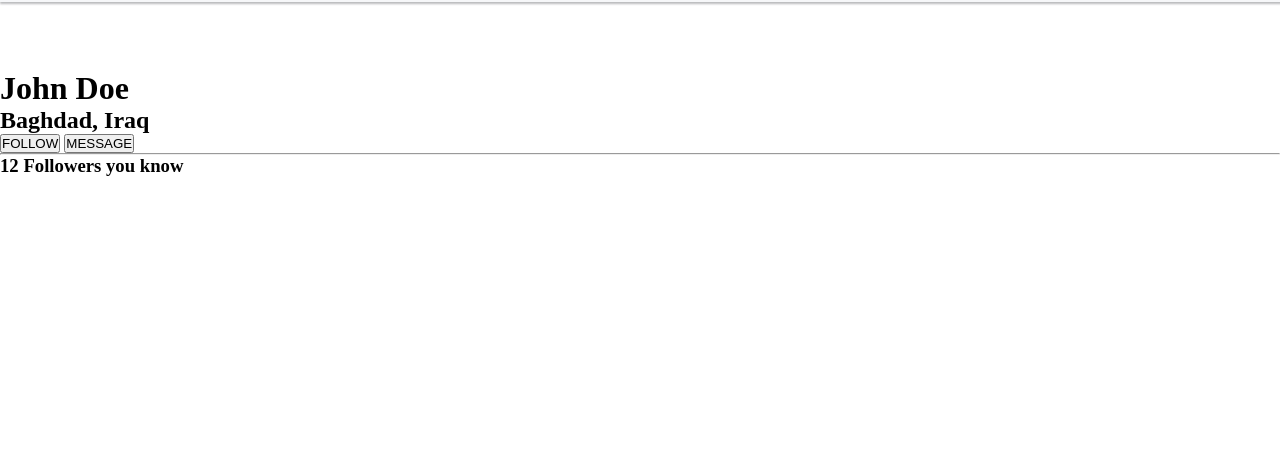
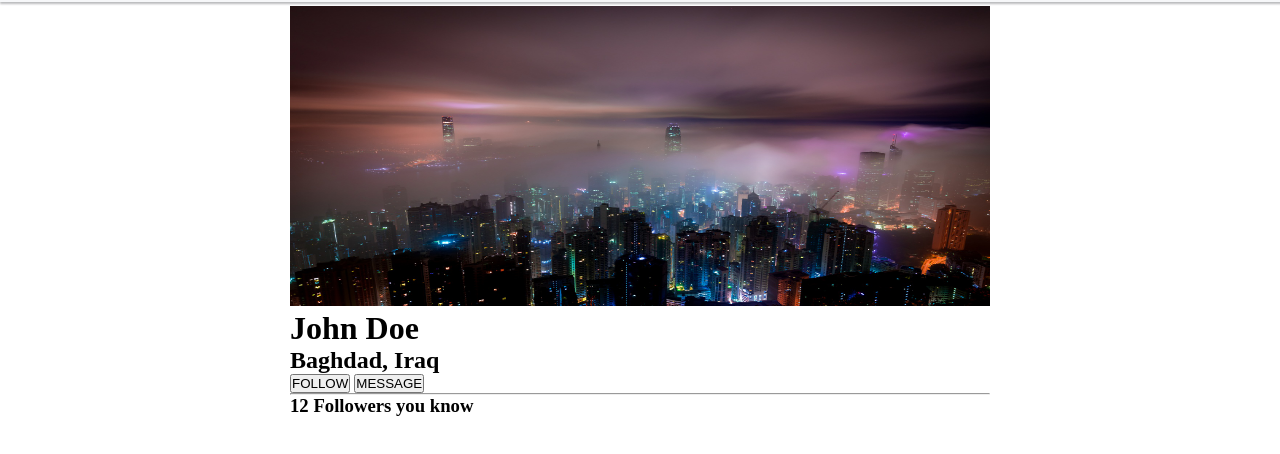
Before and after one commit to xxzozoxx/baghdad-assignment-3, a plain HTML site: page index.html in a window 1280 px wide. Shown: the part 58-512 px from the top of the page. Drawn offline with Linux system fonts and the light colour scheme.

Commit message:
added cover photo

```diff
--- a/css/style.css
+++ b/css/style.css
@@ -6,7 +6,7 @@
 body{
     width: 100%;
     height: 100%;
-    margin-top: 10%;
+    margin-top: 5%;
 }
 img[alt="logo"]{
     width: 50px;
@@ -45,3 +45,13 @@ header{
     background: #039BE6;
     color: #f6f7f9;
 }
+#container{
+    width: 700px;
+    height:100%;
+    margin:0 auto;
+}
+#cover-photo img{
+    width: 100%;
+    height: 300px;
+
+}
--- a/index.html
+++ b/index.html
@@ -19,7 +19,9 @@
     </header>
     <main>
         <div id="container">
-            <div class="cover-photo"></div>
+            <div id="cover-photo">
+                <img src="./imgs/cover.jpg" alt="cover photo">
+            </div>
             <div class="profile-pic"></div>
             <div class="info">
                 <h1>John Doe</h1>
```
